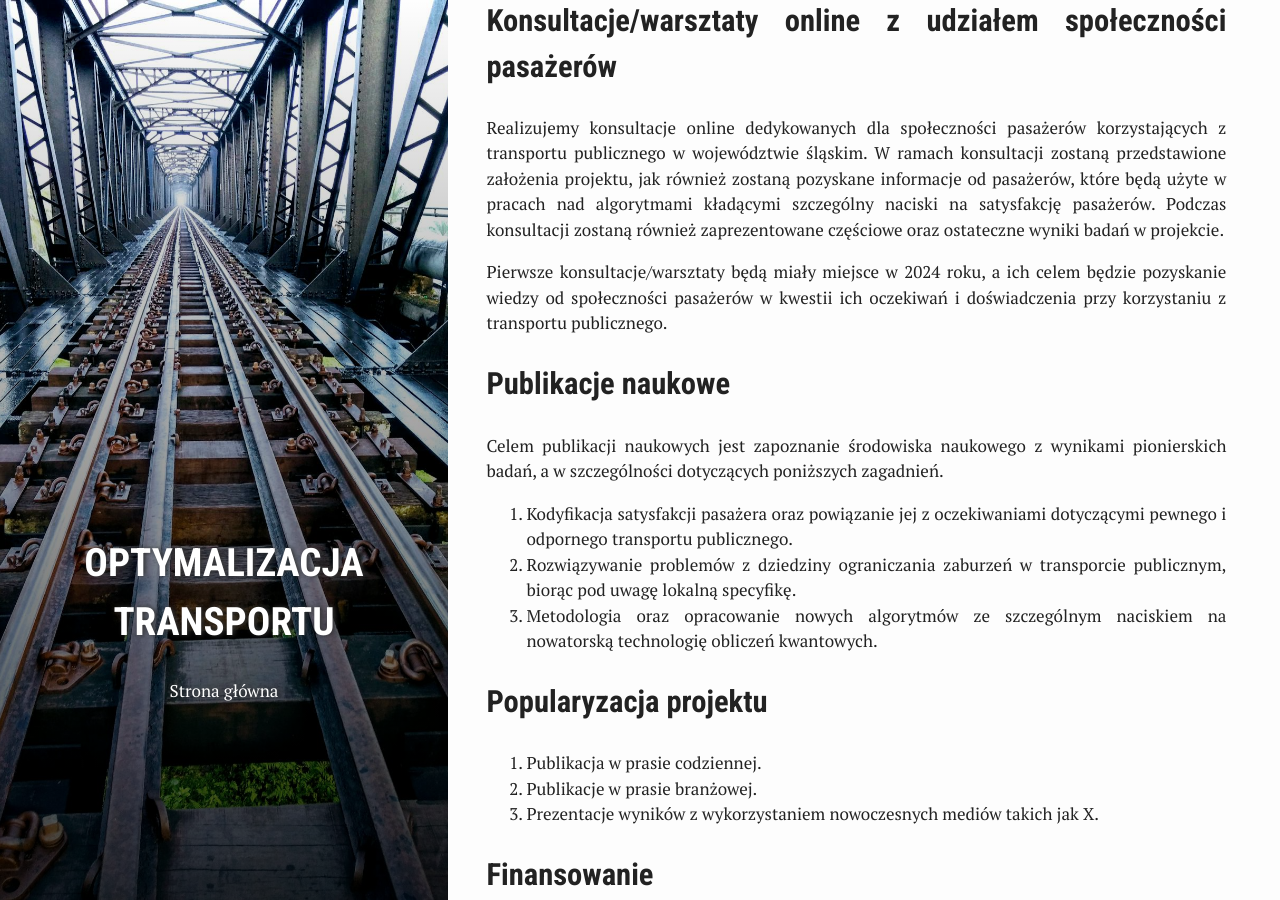
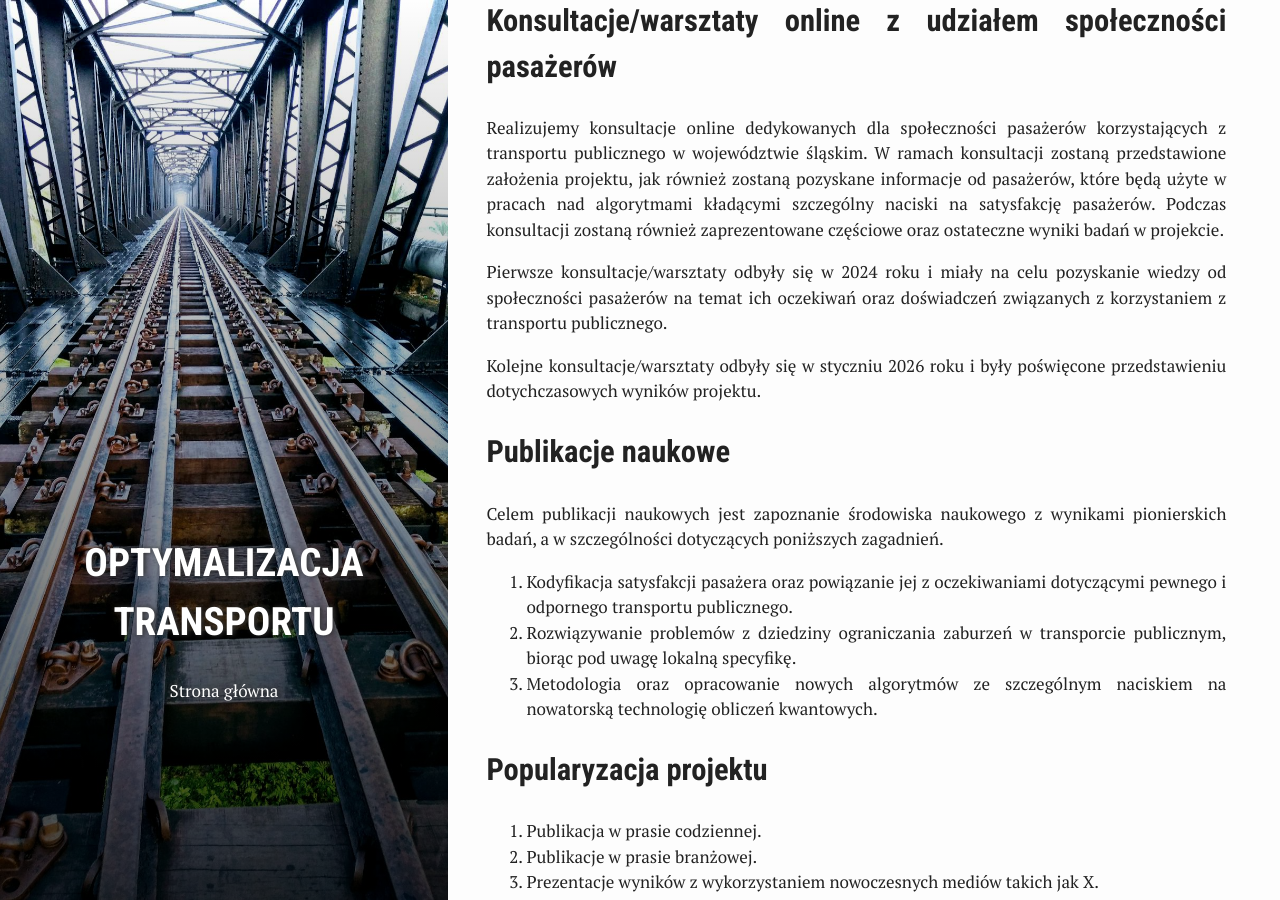
Before and after one commit to iitis/optipubtrans-website, a Jekyll site: the page built from index.md, in a window 1280 px wide and 900 px high, scrolled down 1739 px. Built offline with Jekyll 4.4.1, drawn with Linux system fonts in a browser that asks for light colours.

Commit message:
Update index.md

```diff
--- a/index.md
+++ b/index.md
@@ -47,7 +47,9 @@ Ze spółką Koleje Śląskie realizujemy wielokanałową współpracę poprzez:
 
 Realizujemy konsultacje online dedykowanych dla społeczności pasażerów korzystających z transportu publicznego w województwie śląskim. W ramach konsultacji zostaną przedstawione założenia projektu, jak również zostaną pozyskane informacje od pasażerów, które będą użyte w pracach nad algorytmami kładącymi szczególny naciski na satysfakcję pasażerów. Podczas konsultacji zostaną również zaprezentowane częściowe oraz ostateczne wyniki badań w projekcie.
 
-Pierwsze konsultacje/warsztaty będą miały miejsce w 2024 roku, a ich celem będzie pozyskanie wiedzy od społeczności pasażerów w kwestii ich oczekiwań i doświadczenia przy korzystaniu z transportu publicznego.
+Pierwsze konsultacje/warsztaty odbyły się w 2024 roku i miały na celu pozyskanie wiedzy od społeczności pasażerów na temat ich oczekiwań oraz doświadczeń związanych z korzystaniem z transportu publicznego.
+
+Kolejne konsultacje/warsztaty odbyły się w styczniu 2026 roku i były poświęcone przedstawieniu dotychczasowych wyników projektu.
 
 ## Publikacje naukowe
 
```
